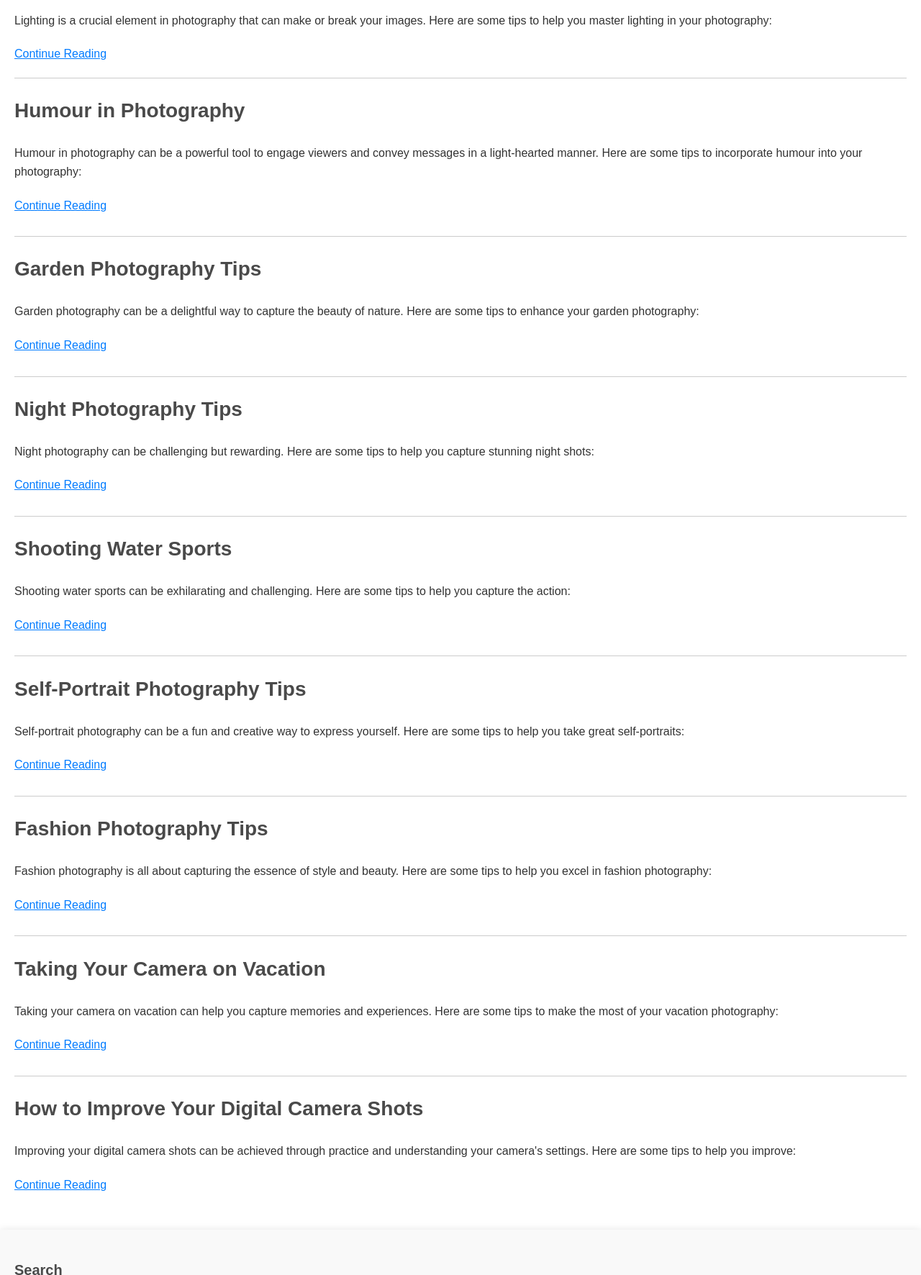
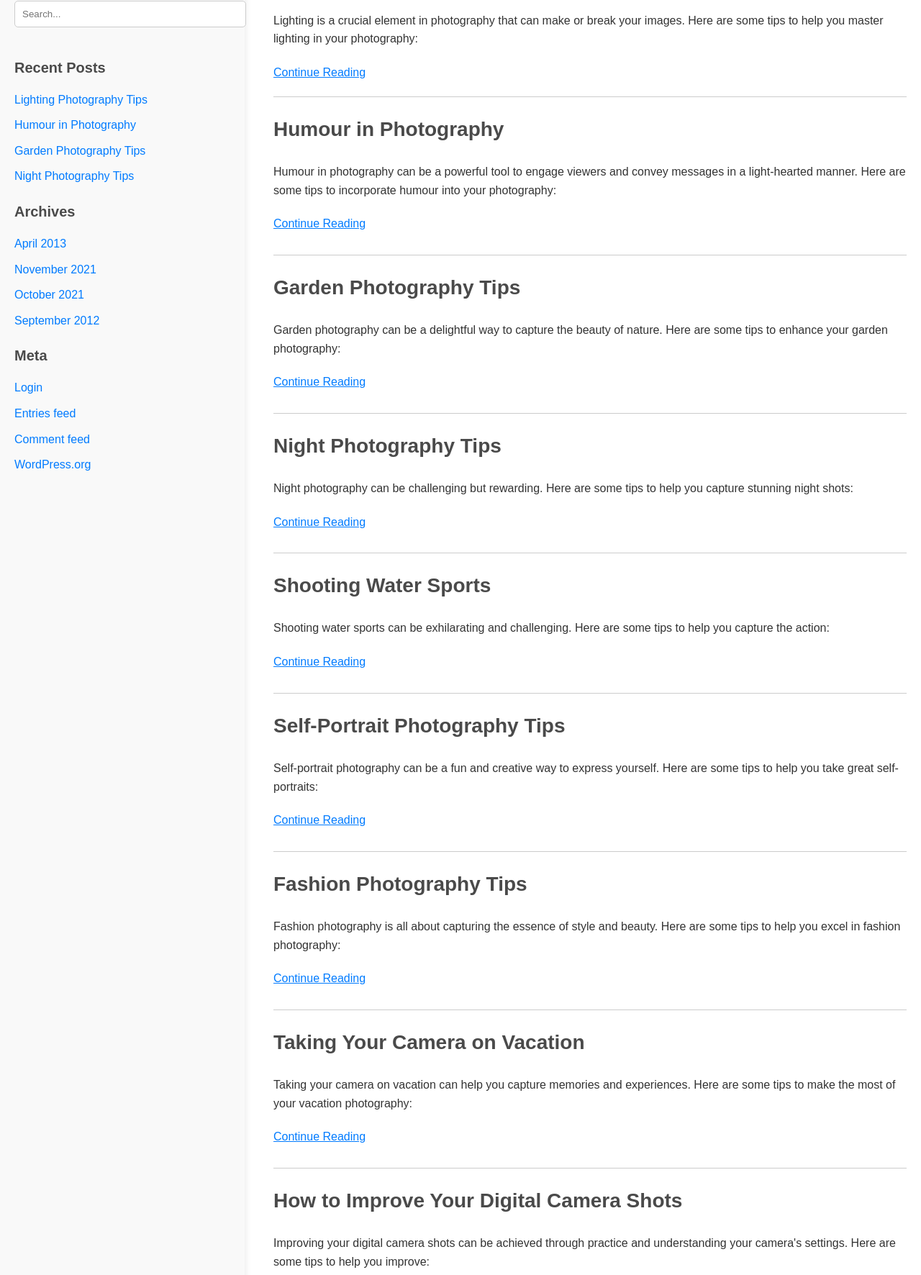
Before and after one commit to lildemone/hathaway-, a plain HTML site: page index.html in a window 1280 px wide. Shown: the part 618-2390 px from the top of the page at 72% size. Drawn offline with Linux system fonts and the light colour scheme.

Commit message:
changed position of sidebar

```diff
--- a/index.html
+++ b/index.html
@@ -22,19 +22,16 @@
         }
         .container {
             display: flex;
-            flex-wrap: wrap;
+            flex-direction: column; /* Stack sidebar and content vertically */
+            gap: 20px; /* Add spacing between the sidebar and content */
         }
         .sidebar {
-            flex: 1 1 30%;
             padding: 20px;
             background-color: #f9f9f9;
             box-shadow: 0 0 10px rgba(0, 0, 0, 0.1);
-            order: 2; /* Move sidebar to the right */
         }
         .content {
-            flex: 1 1 70%;
             padding: 20px;
-            order: 1; /* Content comes before the sidebar */
         }
         .sidebar h3 {
             font-size: 20px;
@@ -91,14 +88,28 @@
         @media (max-width: 768px) {
             .container {
                 flex-direction: column;
+                gap: 0; /* Remove spacing for smaller screens */
             }
             .content, .sidebar {
                 flex: 1 1 100%;
-                order: unset; /* Reset order for smaller screens */
+                margin-left: 0; /* Reset margin for smaller screens */
+                margin-top: 0; /* Reset margin for smaller screens */
             }
             header {
                 text-align: center;
                 font-size: 40px;
+            }
+        }
+        @media (min-width: 768px) {
+            .container {
+                flex-direction: row; /* Align sidebar and content horizontally for larger screens */
+                gap: 20px;
+            }
+            .sidebar {
+                flex: 0 0 300px; /* Fixed width for the sidebar */
+            }
+            .content {
+                flex: 1 1 auto;
             }
         }
         .image-container {
@@ -135,79 +146,6 @@
         <img src="R.jpg" alt="Featured Image">
     </div>
     <div class="container">
-        <div class="content">
-            <main>
-                <h1>Lighting Photography Tips</h1>
-                <p>Lighting is a crucial element in photography that can make or break your images. Here are some tips to help you master lighting in your photography:</p>
-                <div class="toggle-container">
-                    <a href="lighting-photography.html" class="toggle-link">Continue Reading</a>
-                </div>
-                <hr>
-                <section>
-                    <h1>Humour in Photography</h1>
-                    <p>Humour in photography can be a powerful tool to engage viewers and convey messages in a light-hearted manner. Here are some tips to incorporate humour into your photography:</p>
-                    <div class="toggle-container">
-                        <a href="humour-photography.html" class="toggle-link">Continue Reading</a>
-                    </div>
-                </section>
-                <hr>
-                <section>
-                    <h1>Garden Photography Tips</h1>
-                    <p>Garden photography can be a delightful way to capture the beauty of nature. Here are some tips to enhance your garden photography:</p>
-                    <div class="toggle-container">
-                        <a href="garden-photography.html" class="toggle-link">Continue Reading</a>
-                    </div>
-                </section>
-                <hr>
-                <section>
-                    <h1>Night Photography Tips</h1>
-                    <p>Night photography can be challenging but rewarding. Here are some tips to help you capture stunning night shots:</p>
-                    <div class="toggle-container">
-                        <a href="night-photography.html" class="toggle-link">Continue Reading</a>
-                    </div>
-                </section>
-                <hr>
-                <section>
-                    <h1>Shooting Water Sports</h1>
-                    <p>Shooting water sports can be exhilarating and challenging. Here are some tips to help you capture the action:</p>
-                    <div class="toggle-container">
-                        <a href="water-sports-photography.html" class="toggle-link">Continue Reading</a>
-                    </div>
-                </section>
-                <hr>
-                <section>
-                    <h1>Self-Portrait Photography Tips</h1>
-                    <p>Self-portrait photography can be a fun and creative way to express yourself. Here are some tips to help you take great self-portraits:</p>
-                    <div class="toggle-container">
-                        <a href="self-portrait-photography.html" class="toggle-link">Continue Reading</a>
-                    </div>
-                </section>
-                <hr>
-                <section>
-                    <h1>Fashion Photography Tips</h1>
-                    <p>Fashion photography is all about capturing the essence of style and beauty. Here are some tips to help you excel in fashion photography:</p>
-                    <div class="toggle-container">
-                        <a href="fashion-photography.html" class="toggle-link">Continue Reading</a>
-                    </div>
-                </section>
-                <hr>
-                <section>
-                    <h1>Taking Your Camera on Vacation</h1>
-                    <p>Taking your camera on vacation can help you capture memories and experiences. Here are some tips to make the most of your vacation photography:</p>
-                    <div class="toggle-container">
-                        <a href="vacation-photography.html" class="toggle-link">Continue Reading</a>
-                    </div>
-                </section>
-                <hr>
-                <section>
-                    <h1>How to Improve Your Digital Camera Shots</h1>
-                    <p>Improving your digital camera shots can be achieved through practice and understanding your camera's settings. Here are some tips to help you improve:</p>
-                    <div class="toggle-container">
-                        <a href="digital-camera-tips.html" class="toggle-link">Continue Reading</a>
-                    </div>
-                </section>
-            </main>
-        </div>
         <aside class="sidebar">
             <h3>Search</h3>
             <input type="text" placeholder="Search...">
@@ -233,6 +171,88 @@
                 <li><a href="#">WordPress.org</a></li>
             </ul>
         </aside>
+        <div class="content">
+            <main>
+                <h1>Lighting Photography Tips</h1>
+                <p>Lighting is a crucial element in photography that can make or break your images.
+                     Here are some tips to help you master lighting in your photography:</p>
+                <div class="toggle-container">
+                    <a href="lighting-photography.html" class="toggle-link">Continue Reading</a>
+                </div>
+                <hr>
+                <section>
+                    <h1>Humour in Photography</h1>
+                    <p>Humour in photography can be a powerful tool to engage viewers and convey messages
+                        in a light-hearted manner. Here are some tips to incorporate humour into your photography:</p>
+                    <div class="toggle-container">
+                        <a href="humour-photography.html" class="toggle-link">Continue Reading</a>
+                    </div>
+                </section>
+                <hr>
+                <section>
+                    <h1>Garden Photography Tips</h1>
+                    <p>Garden photography can be a delightful way to capture the beauty of nature.
+                         Here are some tips to enhance your garden photography:</p>
+                    <div class="toggle-container">
+                        <a href="garden-photography.html" class="toggle-link">Continue Reading</a>
+                    </div>
+                </section>
+                <hr>
+                <section>
+                    <h1>Night Photography Tips</h1>
+                    <p>Night photography can be challenging but rewarding.
+                        Here are some tips to help you capture stunning night shots:</p>
+                    <div class="toggle-container">
+                        <a href="night-photography.html" class="toggle-link">Continue Reading</a>
+                    </div>
+                </section>
+                <hr>
+                <section>
+                    <h1>Shooting Water Sports</h1>
+                    <p>Shooting water sports can be exhilarating and challenging.
+                         Here are some tips to help you capture the action:</p>
+                    <div class="toggle-container">
+                        <a href="water-sports-photography.html" class="toggle-link">Continue Reading</a>
+                    </div>
+                </section>
+                <hr>
+                <section>
+                    <h1>Self-Portrait Photography Tips</h1>
+                    <p>Self-portrait photography can be a fun and creative way to express yourself.
+                         Here are some tips to help you take great self-portraits:</p>
+                    <div class="toggle-container">
+                        <a href="self-portrait-photography.html" class="toggle-link">Continue Reading</a>
+                    </div>
+                </section>
+                <hr>
+                <section>
+                    <h1>Fashion Photography Tips</h1>
+                    <p>Fashion photography is all about capturing the essence of style and beauty.
+                        Here are some tips to help you excel in fashion photography:</p>
+                    <div class="toggle-container">
+                        <a href="fashion-photography.html" class="toggle-link">Continue Reading</a>
+                    </div>
+                </section>
+                <hr>
+                <section>
+                    <h1>Taking Your Camera on Vacation</h1>
+                    <p>Taking your camera on vacation can help you capture memories and experiences.
+                         Here are some tips to make the most of your vacation photography:</p>
+                    <div class="toggle-container">
+                        <a href="vacation-photography.html" class="toggle-link">Continue Reading</a>
+                    </div>
+                </section>
+                <hr>
+                <section>
+                    <h1>How to Improve Your Digital Camera Shots</h1>
+                    <p>Improving your digital camera shots can be achieved through practice and
+                        understanding your camera's settings. Here are some tips to help you improve:</p>
+                    <div class="toggle-container">
+                        <a href="digital-camera-tips.html" class="toggle-link">Continue Reading</a>
+                    </div>
+                </section>
+            </main>
+        </div>
     </div>
 </body>
 </html>
```
